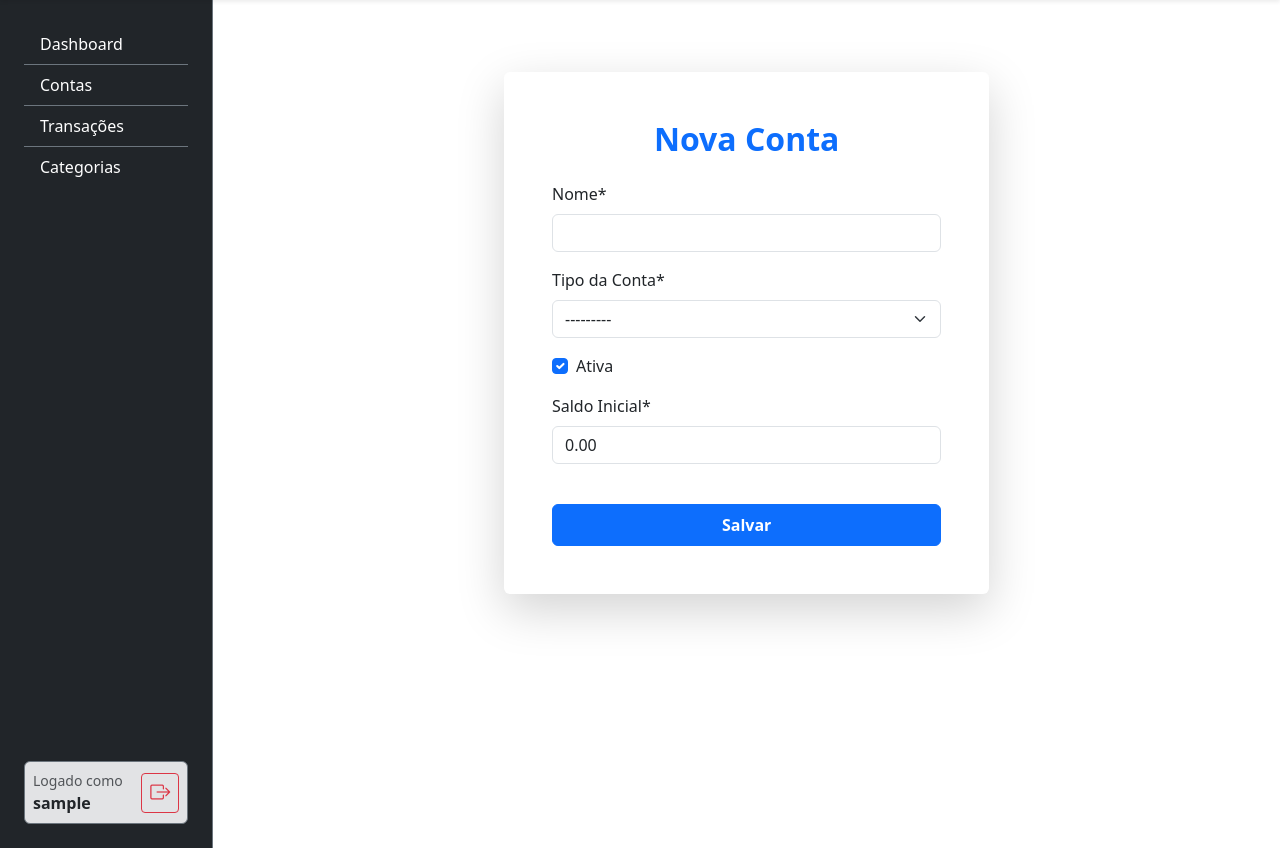
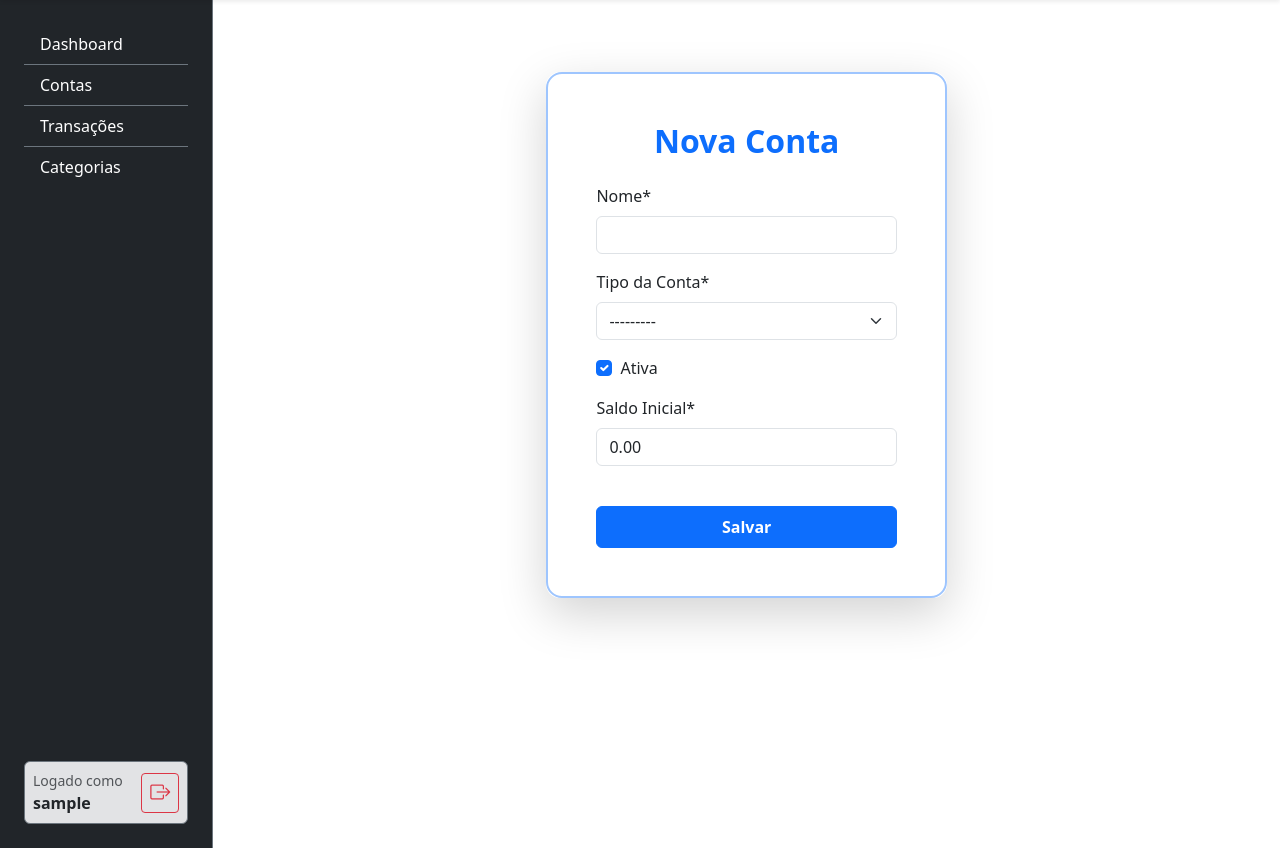
Before and after one commit to leonhardc/gestor-de-financas-pessoais, a Django app: page /conta/nova/ in a window 1280 px wide. Shown: the part 56-904 px from the top of the page. Run offline with Django 5.2, Linux system fonts and the light colour scheme; the visitor is signed in with stand-in values (Sample User, id 1); some libraries are stand-ins or nearby versions.

Commit message:
Melhorado template de base.html e form.html

```diff
--- a/templates/base.html
+++ b/templates/base.html
@@ -5,8 +5,17 @@
     <title>{% block title %}Gestão Financeira{% endblock %}</title>
     <link href="https://cdn.jsdelivr.net/npm/bootstrap@5.3.2/dist/css/bootstrap.min.css" rel="stylesheet">
     <link rel="stylesheet" href="https://cdn.jsdelivr.net/npm/bootstrap-icons@1.11.3/font/bootstrap-icons.min.css">
+    <style>
+        body.app-bg {
+            min-height: 100vh;
+            background: linear-gradient(160deg, #0f172a 0%, #1e293b 55%, #334155 100%);
+            background-attachment: fixed;
+            background-repeat: no-repeat;
+            background-size: cover;
+        }
+    </style>
 </head>
-<body class="m-0{% if user.is_authenticated %} vh-100 overflow-hidden d-flex flex-column{% endif %}">
+<body class="m-0{% if user.is_authenticated %} vh-100 overflow-hidden d-flex flex-column{% else %} app-bg{% endif %}">
     {% if user.is_authenticated %}
         {% include "includes/_navbar.html" %}
         <div class="offcanvas offcanvas-start bg-dark text-white d-lg-none" tabindex="-1" id="mobileAside" aria-labelledby="mobileAsideLabel">
--- a/templates/contas/form.html
+++ b/templates/contas/form.html
@@ -3,11 +3,12 @@
 
 {% block content %}
 
-<div class="container my-5">
+<div class="min-vh-100 py-5">
+    <div class="container">
         <div class="row justify-content-center">
-        <div class="col-md-6">
-            <div class="card shadow-lg border-0">
-                <div class="card-body p-5">
+            <div class="col-md-6 col-lg-5">
+                <div class="card shadow-lg border-0 bg-white" style="border-radius: 14px;">
+                    <div class="card-body p-5 border border-2 border-primary-subtle rounded-4">
                         <h2 class="card-title text-center mb-4 fw-bold text-primary">
                             {% if tipo == "conta" and modo == "criar" %}
                                 Nova Conta
@@ -47,5 +48,6 @@
             </div>
         </div>
     </div>
+</div>
 
 {% endblock %}
```
Lines whose indentation alone changed are shown as unchanged.
